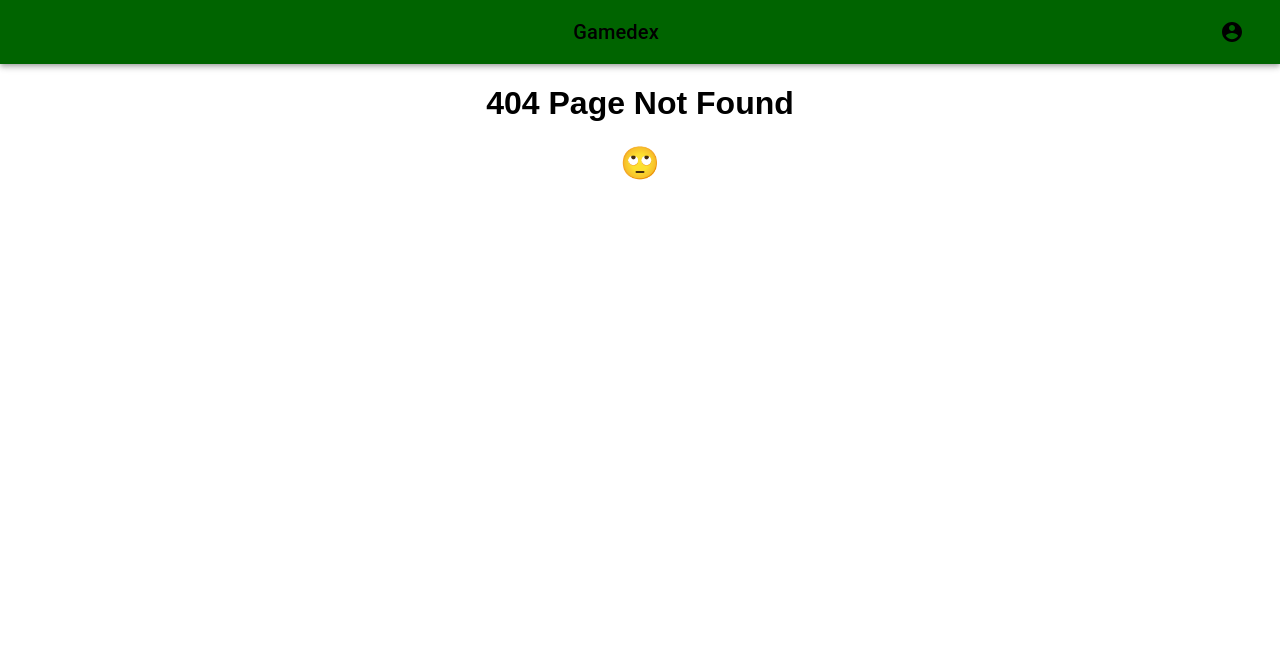
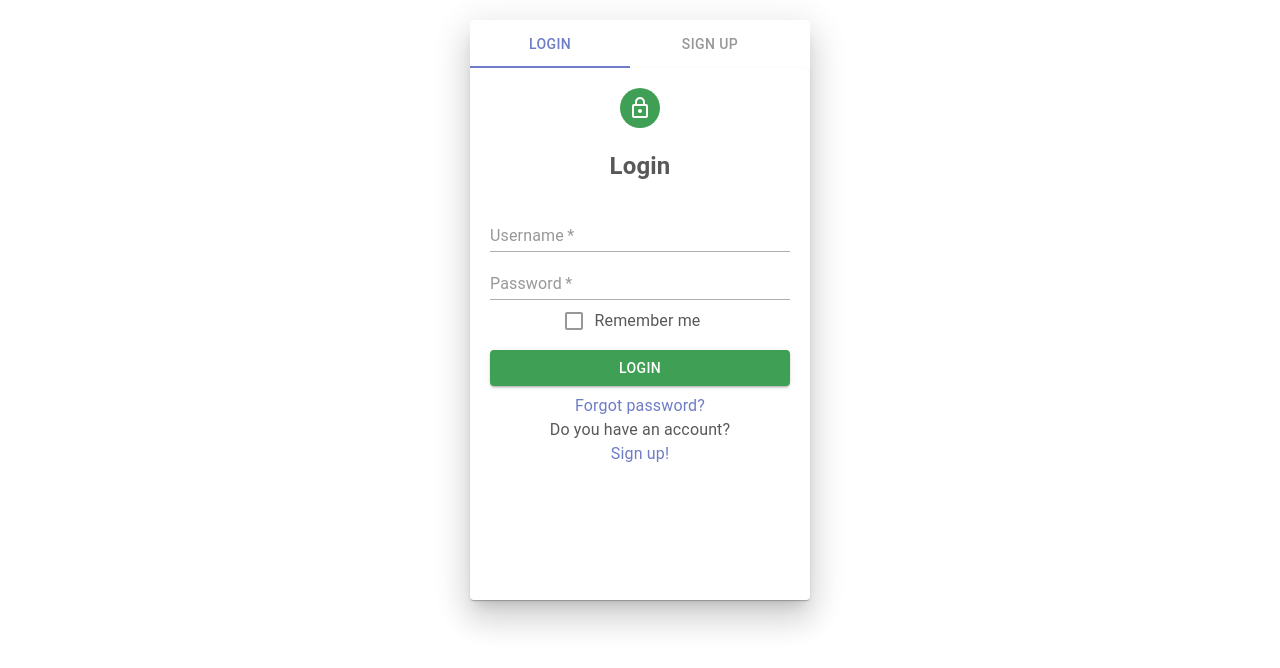
Before and after one commit to lauraaupert/Gamedex, a React (Create React App) app in the folder client/: page /login in a window 1280 px wide. Before the commit this address had no page. Shown: the top 668 px of the page. Built offline with nearby package versions, Linux system fonts and the light colour scheme.

Commit message:
Made a signin page that is not landing page and rerouted

```diff
--- a/client/src/App.js
+++ b/client/src/App.js
@@ -1,32 +1,32 @@
 import React from "react";
 
 import "./styles/App.css";
-import Wishlist from "./components/Wishlist";
-import Navbar from "./components/NavBar";
 
-import SignInOutContainer from "./components/containers";
 import NoMatch from "./pages/noMatch";
 import Landing from "./pages/landing"
-
-
-// import VideoBg from "./components/VideoBg";
-
 import { BrowserRouter as Router, Route,  Switch } from "react-router-dom";
 import WishlistPage from "./pages/wishlist";
+import LoginPage from "./pages/loginPage"
 
 
 
 function App() {
+
   return (
   <Router>
 
 
       <div className="App">
+
       <Switch>
       {/* <VideoBg /> */}
 
         <Route exact path="/">
     <Landing />
+
+      </Route>
+      <Route exact path="/login">
+    <LoginPage />
 
       </Route>
 
--- /dev/null
+++ b/client/src/pages/loginPage.js
@@ -0,0 +1,11 @@
+import React from "react";
+import SignInOutContainer from "../components/containers/index";
+
+function LoginPage() {
+
+    return(
+        <SignInOutContainer />
+    )
+}
+
+export default LoginPage;
```
